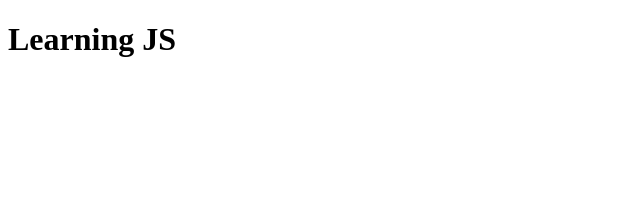
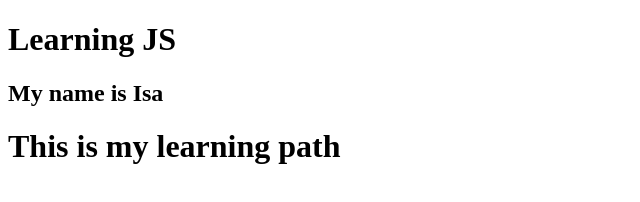
Before and after one commit to isaphu/-cloud-learning-iglu-, a plain HTML site: page index.html in a window 1280 px wide. Shown: the whole page, without its empty margins (0-640 px from the left). Drawn offline with Linux system fonts and the light colour scheme.

Commit message:
adding script

```diff
--- a/index.html
+++ b/index.html
@@ -1,12 +1,19 @@
 <!DOCTYPE html>
 <html lang="en">
+
 <head>
-    <meta charset="UTF-8">
-    <meta name="viewport" content="width=device-width, initial-scale=1.0">
-    <title>Document</title>
+	<meta charset="UTF-8">
+	<meta name="viewport" content="width=device-width, initial-scale=1.0">
+	<title>Document</title>
 </head>
+
 <body>
-    <h1>Learning JS</h1>
-    <script></script>
+	<h1>Learning JS</h1>
+	<h2>My name is Isa</h2>
+	<h1>This is my learning path</h1>
+	<script>
+		console.log("Hello wolrd");
+	</script>
 </body>
+
 </html>
```
